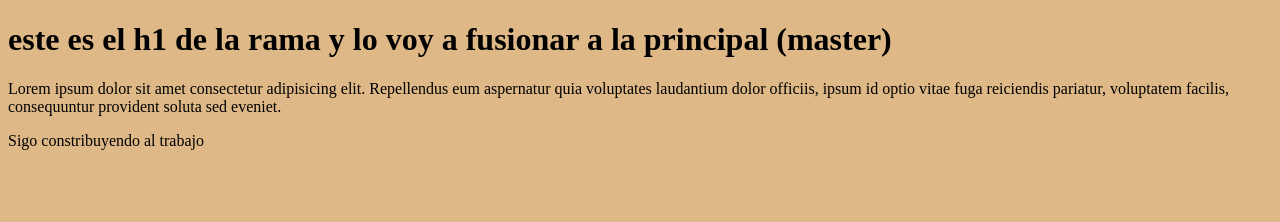
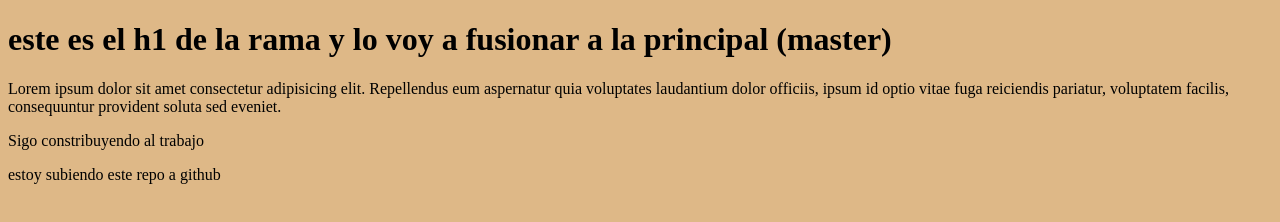
Before and after one commit to AgustinaTuzi/Mi-primer-repositorio-, a plain HTML site: page index.html in a window 1280 px wide. Drawn offline with Linux system fonts and the light colour scheme.

Commit message:
cambio para subir a github

```diff
--- a/index.html
+++ b/index.html
@@ -11,5 +11,6 @@
     <h1>este es el h1 de la rama y lo voy a fusionar a la principal (master)</h1>
     <p>Lorem ipsum dolor sit amet consectetur adipisicing elit. Repellendus eum aspernatur quia voluptates laudantium dolor officiis, ipsum id optio vitae fuga reiciendis pariatur, voluptatem facilis, consequuntur provident soluta sed eveniet.</p>
     <p>Sigo constribuyendo al trabajo</p>
+    <p>estoy subiendo este repo a github</p>
 </body>
 </html>
```
